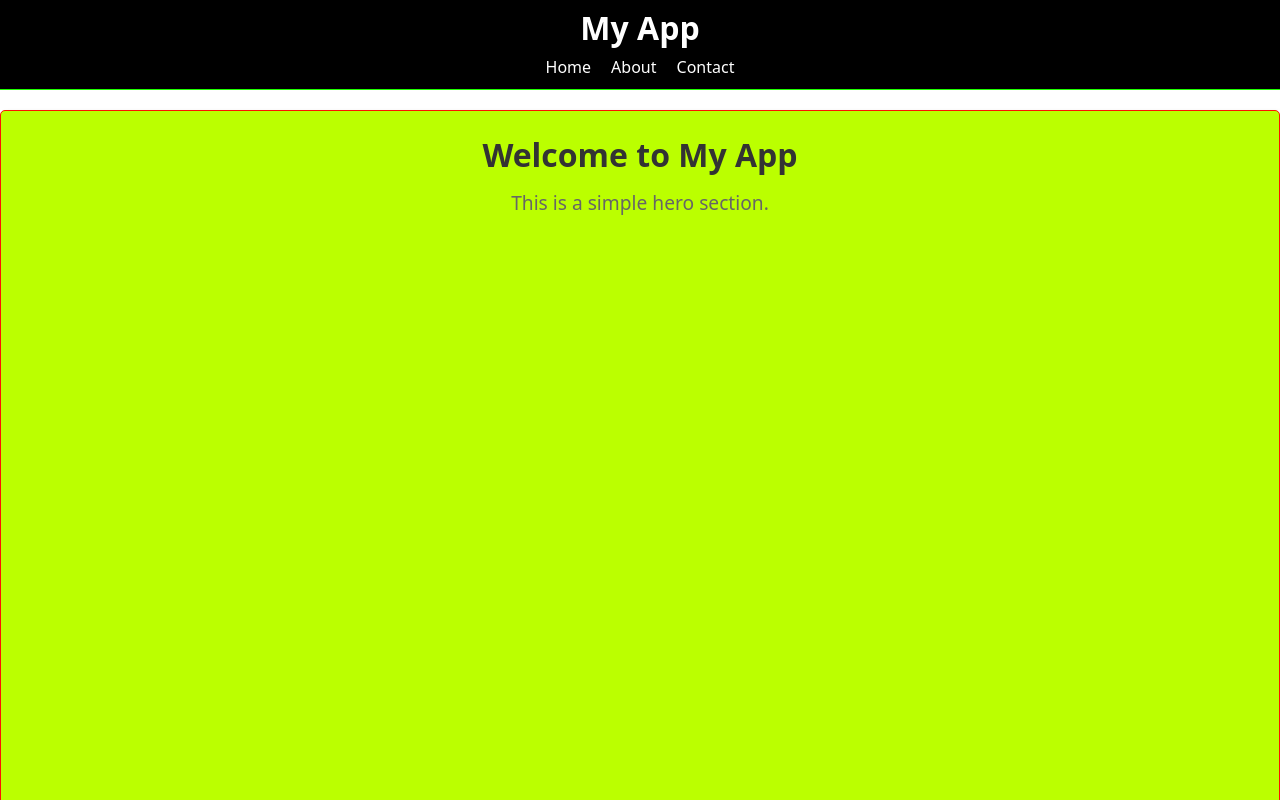
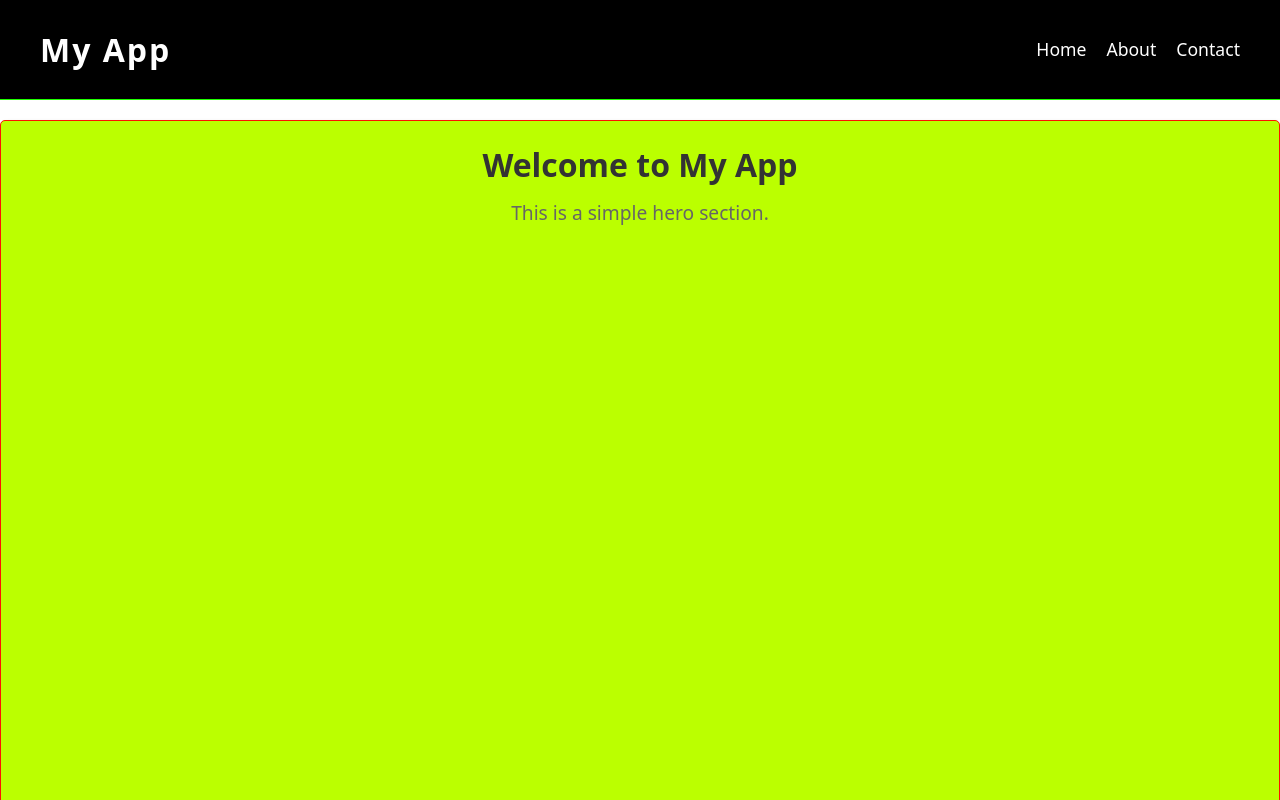
Before and after one commit to bipinjlimbu/React-15-Day-Workshop, a React (Vite) app in the folder React/my-app/: page / in a window 1280 px wide. Shown: the top 800 px of the page. Built offline with nearby package versions, Linux system fonts and the light colour scheme.

Commit message:
Header CSS fixed Completed in React

```diff
--- a/React/my-app/src/section/Header.jsx
+++ b/React/my-app/src/section/Header.jsx
@@ -4,7 +4,7 @@ const Header = () => {
   return (
     <header className={myHead.header}>
       <h1 className={myHead.logo}>My App</h1>
-        <nav lassName={myHead.nav}>
+        <nav className={myHead.nav}>
           <ul>
             <li><a href="#Home">Home</a></li>
             <li><a href="#About">About</a></li>
--- a/React/my-app/src/style/Header.module.css
+++ b/React/my-app/src/style/Header.module.css
@@ -1,29 +1,47 @@
 .header {
   background-color: #000000;
   border-bottom: 1px solid #1eff00;
-  padding: 10px 0;
-  text-align: center;
+  padding: 10px 40px;
+  display: flex;
+  align-items: center;
+  justify-content: space-between; /* Separate logo and nav */
+  box-sizing: border-box;
+  width: 100vw;
+  max-width: 100vw;
+  height: 100px; /* Adjust as needed */
 }
-.header h1 {
-  margin: 0;
+
+.logo {
   font-size: 2em;
   color: #ffffff;
+  font-weight: bold;
+  letter-spacing: 2px;
 }
-.header nav {
-  margin-top: 10px;
+
+.nav {
+  display: flex;
+  align-items: center;
+  gap: 20px;
 }
-.header ul {
+
+.nav ul {
   list-style: none;
   padding: 0;
+  margin: 0;
+  display: flex;
+  gap: 20px;
 }
-.header li {
-  display: inline;
-  margin: 0 10px;
+
+.nav li {
+  margin: 0;
 }
-.header a {
+
+.nav a {
   text-decoration: none;
   color: #ffffff;
+  font-size: 1.1em;
 }
-.header a:hover {
+
+.nav a:hover {
   text-decoration: underline;
 }
```
